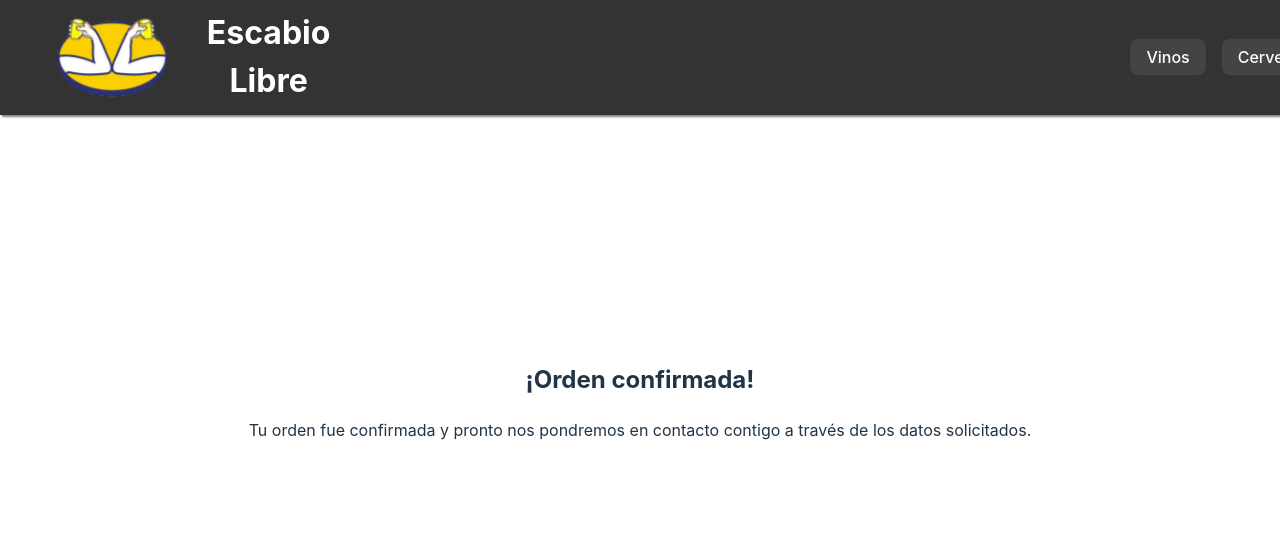
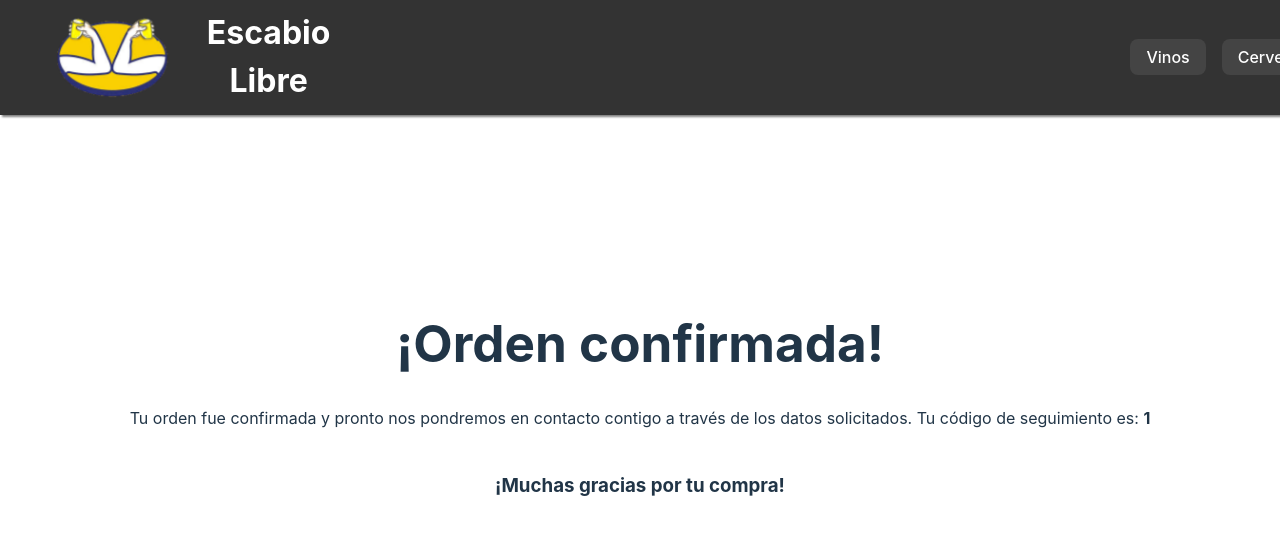
Before and after one commit to FedeCastro96/react-escabio-libre, a React (Vite) app: page /order-confirmation/1 in a window 1280 px wide. Shown: the top 534 px of the page. Built offline with nearby package versions, Linux system fonts and the light colour scheme; no server answers; the database is empty.

Commit message:
order confirmation w ID

```diff
--- a/src/components/Checkout/OrderConfirmation.jsx
+++ b/src/components/Checkout/OrderConfirmation.jsx
@@ -1,11 +1,19 @@
+import { useParams } from "react-router-dom";
+
 const OrderConfirmation = () => {
+  const { orderId } = useParams();
   return (
     <div>
-      <h2>¡Orden confirmada!</h2>
+      <h1>¡Orden confirmada!</h1>
       <p>
         Tu orden fue confirmada y pronto nos pondremos en contacto contigo a
-        través de los datos solicitados.{" "}
+        través de los datos solicitados. Tu código de seguimiento es:{" "}
+        <b>{orderId}</b>
+        <br />
+        <br />{" "}
       </p>
+
+      <h3>¡Muchas gracias por tu compra!</h3>
     </div>
   );
 };
```
